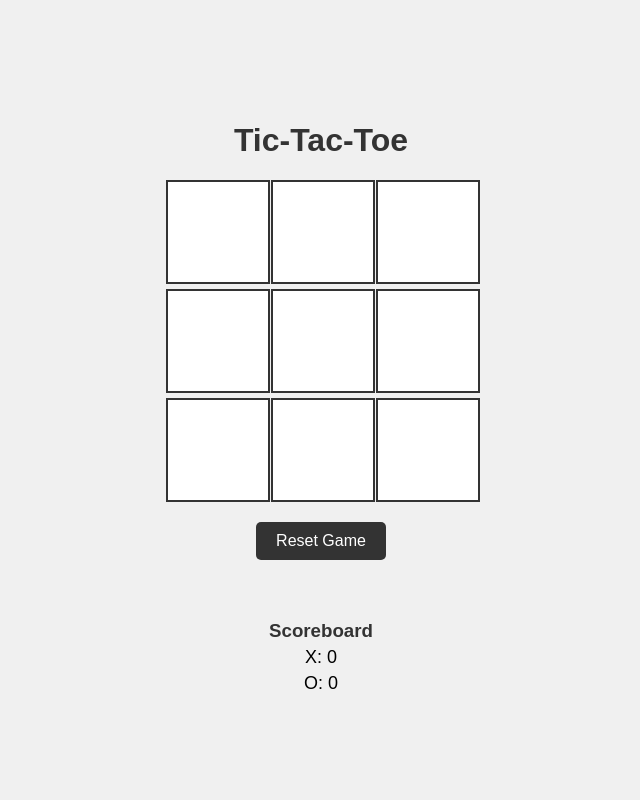
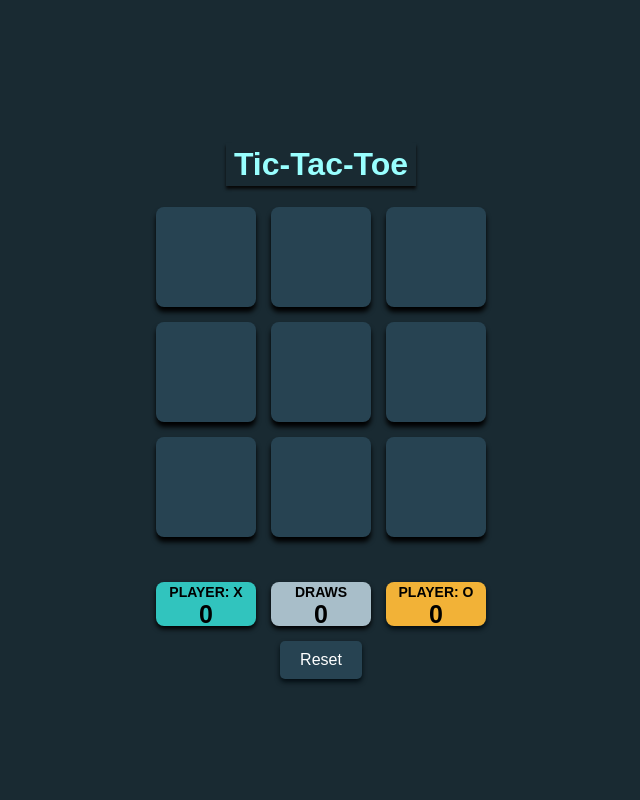
Before and after one commit to Tarto-4/web-tic-tac-toe, a Flask app: page / in a window 1280 px wide. Shown: the whole page, without its empty margins (319-959 px from the left). Run offline with Flask 3, Linux system fonts and the light colour scheme; some libraries are stand-ins or nearby versions.

Commit message:
Adding CSS

```diff
--- a/backend/templates/index.html
+++ b/backend/templates/index.html
@@ -13,16 +13,17 @@
 			justify-content: center;
 			height: 100vh;
 			margin: 0;
-			background-color: #f0f0f0;
+			background-color: #192a32;
 		}
 		h1 {
-			color: #333;
+			color: #9ff;
+			box-shadow: 0px 3px 3px  rgb(8, 8, 8);
+			padding: 3px 8px;
 		}
 		.board {
 			display: grid;
 			grid-template-columns: repeat(3, 100px);
-			grid-gap: 5px;
-			margin-bottom: 20px;
+			grid-gap: 15px;
 		}
 		.cell {
 			width: 100px;
@@ -30,51 +31,100 @@
 			display: flex;
 			align-items: center;
 			justify-content: center;
-			border: 2px solid #333;
+			border-radius: 8px;
 			font-size: 36px;
 			font-weight: bold;
 			cursor: pointer;
-			background-color: #fff;
+			box-shadow: 0px 5px 5px  black;
+			background-color: #274352;
 			transition: background-color 0.3s;
 		}
 		.cell:hover {
-			background-color: #e0e0e0;
+			background-color: #3e6b83;
 		}
 		.cell.x {
-			color: green; /* Green color for X */
+			color: #31c4be;
 		}
 		.cell.o {
-			color: red; /* Red color for O */
+			color: #f4b138;
 		}
 		.scoreboard {
-			margin-top: 20px;
+
+			display: flex;
+			flex-direction: row;
+			justify-content: space-between;
+			width: 330px;
+		}
+		.scoreboard .x {
+			font-family: Arial;
+			margin: 5px 0;
+			border-radius: 8px;
+			width: 100px;
+			display: flex;
+			flex-direction: column;
 			text-align: center;
+			height: 40px;
+			font-weight: bold;
+			background-color: #31c4be;
+			font-size: 14px;
+			padding: 2px 0;
+			box-shadow: 0px 3px 5px  #000000;
 		}
-		.scoreboard h3 {
-			margin: 0;
-			color: #333;
+		.scoreboard .ties {
+			margin: 5px 0;
+			width: 100px;
+			display: flex;
+			flex-direction: column;
+			text-align: center;
+			border-radius: 8px;
+			height: 40px;
+			font-weight: bold;
+			background-color: #a8bec9;
+			font-size: 14px;
+			padding: 2px 0;
+			box-shadow: 0px 3px 5px  rgb(0, 0, 0);
 		}
-		.scoreboard p {
+		.scoreboard .y {
 			margin: 5px 0;
-			font-size: 18px;
+			width: 100px;
+			display: flex;
+			flex-direction: column;
+			text-align: center;
+			height: 40px;
+			border-radius: 8px;
+			background-color: #f2b237;
+			font-size: 14px;
+			font-weight:bold;
+			padding: 2px 0;
+			box-shadow: 0px 3px 5px  #020c11;
+		}
+		#scoreX{
+			font-size: 25px;
+			font-weight: bold;
+		}
+		#scoreO{
+			font-size: 25px;
+			font-weight: bold;
 		}
 		#resetButton {
 			padding: 10px 20px;
+			margin-top: 10px;
 			font-size: 16px;
 			cursor: pointer;
-			background-color: #333;
+			background-color: #274352;
 			color: #fff;
 			border: none;
+			box-shadow: 0px 3px 5px  #020c11;
 			border-radius: 5px;
 			transition: background-color 0.3s;
 		}
 		#resetButton:hover {
-			background-color: #555;
+			background-color: #3e6b83;
 		}
 		#status {
 			margin-top: 20px;
 			font-size: 24px;
-			color: #333;
+			color: #9ff;
 		}
 	</style>
 	<script src="https://cdnjs.cloudflare.com/ajax/libs/socket.io/4.0.1/socket.io.js"></script>
@@ -93,13 +143,13 @@
 		<div class="cell" data-cell="7"></div>
 		<div class="cell" data-cell="8"></div>
 	</div>
-	<button id="resetButton">Reset Game</button>
 	<h2 id="status"></h2>
 	<div class="scoreboard">
-		<h3>Scoreboard</h3>
-		<p>X: <span id="scoreX">0</span></p>
-		<p>O: <span id="scoreO">0</span></p>
+		<div class="x">PLAYER: X <span id="scoreX">0</span></div>
+		<div class="ties">DRAWS <span id="scoreX">0</span></div>
+		<div class="y">PLAYER: O<span id="scoreO">0</span></div>
 	</div>
+	<button id="resetButton">Reset</button>
 	<script>
 		const socket = io();
 
```
